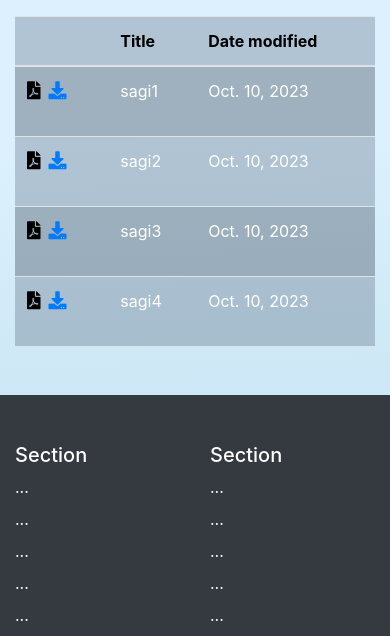
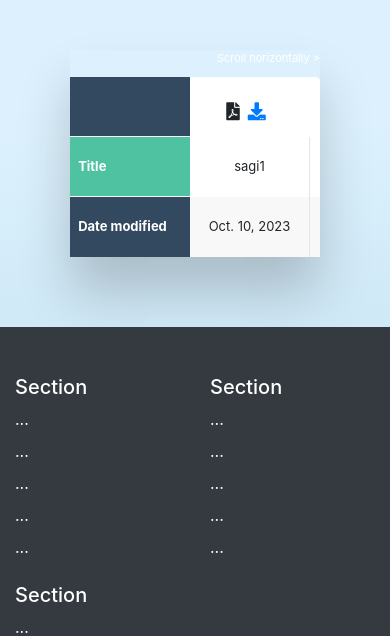
Before and after one commit to erf04/pro-mahoor, a Django app: page /articles/ in a window 390 px wide. Shown: the part 56-692 px from the top of the page. Run offline with Django 4.2, Linux system fonts and the light colour scheme; data comes from the database, SQL or seed files in the repository; some libraries are stand-ins or nearby versions.

Commit message:
articles

```diff
--- a/mahoortah/pages/templates/articles.html
+++ b/mahoortah/pages/templates/articles.html
@@ -1,37 +1,41 @@
-{% extends 'base.html' %}
-{% load static %}
-
-
-{% block content %}
+{% extends 'base.html' %} {% load static %} {% block content %}
 <style>
-    table tr td, table tr th{
-    background-color:rgba(0, 15, 40, 0.2) !important;
-    }
+  /* table tr td,
+  table tr th {
+    background-color: rgba(0, 15, 40, 0.2) !important;
+  } */
 </style>
 
-<div class="container py-3">
-    <table class="table table-hover table-striped">
+<div style="margin-top: 50px;" class="table-wrapper">
+  <table class="fl-table">
     <thead>
       <tr>
-            <th scope="col"></th>
-            <th scope="col">Title</th>
-            <th scope="col">Date modified</th>
+        <th></th>
+        <th>Title</th>
+        <th>Date modified</th>
         <!-- <th scope="col">Handle</th> -->
       </tr>
     </thead>
     <tbody>
-
       {% for article,color in list %}
-
-          <tr style="height: 70px;">
-            <th scope="row" style="padding-right: 10px;"><i class="fa fa-file-pdf" style="font-size: large;"></i><a href=""><i class="fa fa-download px-2" style="font-size: large;" staria-hidden="true"></i></a></th>
-            <td style="color: white;">{{article.title}}</td>
-            <td style="color: white;">{{article.date}}</td>
+      <tr class="table-row">
+        <th>
+          <i class="fa fa-file-pdf" style="font-size: large"></i
+          ><a href=""
+            ><i
+              class="fa fa-download px-2"
+              style="font-size: large"
+              staria-hidden="true"
+            ></i
+          ></a>
+        </th>
+        <td>{{article.title}}</td>
+        <td>{{article.date}}</td>
         <!-- <td>@mdo</td> -->
       </tr>
-
       {% endfor %}
     </tbody>
   </table>
 </div>
+
 {% endblock %}
--- a/mahoortah/static/css/articles.css
+++ b/mahoortah/static/css/articles.css
@@ -1,4 +1,5 @@
 @import url("https://fonts.googleapis.com/css2?family=Baloo+2&display=swap");
+
 /* This pen */
 body {
   font-family: "Baloo 2", cursive;
@@ -7,22 +8,28 @@ body {
   text-rendering: optimizeLegibility;
   font-weight: initial;
 }
+
 .dark {
   background: #110f16;
 }
+
 .light {
   background: #f3f5f7;
 }
-a, a:hover {
+
+a,
+a:hover {
   text-decoration: none;
   transition: color 0.3s ease-in-out;
 }
+
 #pageHeaderTitle {
   margin: 2rem 0;
   text-transform: uppercase;
   text-align: center;
   font-size: 2.5rem;
 }
+
 /* Cards */
 .postcard {
   flex-wrap: wrap;
@@ -34,38 +41,49 @@ a, a:hover {
   position: relative;
   color: #ffffff;
 }
+
 .postcard.dark {
   background-color: #18151f;
 }
+
 .postcard.light {
   background-color: #e1e5ea;
 }
+
 .postcard .t-dark {
   color: #18151f;
 }
+
 .postcard a {
   color: inherit;
 }
-.postcard h1, .postcard .h1 {
+
+.postcard h1,
+.postcard .h1 {
   margin-bottom: 0.5rem;
   font-weight: 500;
   line-height: 1.2;
 }
+
 .postcard .small {
   font-size: 80%;
 }
+
 .postcard .postcard__title {
   font-size: 1.75rem;
 }
+
 .postcard .postcard__img {
   max-height: 180px;
   width: 100%;
   object-fit: cover;
   position: relative;
 }
+
 .postcard .postcard__img_link {
   display: contents;
 }
+
 .postcard .postcard__bar {
   width: 50px;
   height: 10px;
@@ -74,18 +92,21 @@ a, a:hover {
   background-color: #424242;
   transition: width 0.2s ease;
 }
+
 .postcard .postcard__text {
   padding: 1.5rem;
   position: relative;
   display: flex;
   flex-direction: column;
 }
+
 .postcard .postcard__preview-txt {
   overflow: hidden;
   text-overflow: ellipsis;
   text-align: justify;
   height: 100%;
 }
+
 .postcard .postcard__tagbox {
   display: flex;
   flex-flow: row wrap;
@@ -94,6 +115,7 @@ a, a:hover {
   padding: 0;
   justify-content: center;
 }
+
 .postcard .postcard__tagbox .tag__item {
   display: inline-block;
   background: rgba(83, 83, 83, 0.4);
@@ -104,9 +126,11 @@ a, a:hover {
   user-select: none;
   transition: background-color 0.3s;
 }
+
 .postcard .postcard__tagbox .tag__item:hover {
   background: rgba(83, 83, 83, 0.8);
 }
+
 .postcard:before {
   content: "";
   position: absolute;
@@ -118,28 +142,35 @@ a, a:hover {
   opacity: 1;
   border-radius: 10px;
 }
+
 .postcard:hover .postcard__bar {
   width: 100px;
 }
+
 @media screen and (min-width: 769px) {
   .postcard {
     flex-wrap: inherit;
   }
+
   .postcard .postcard__title {
     font-size: 2rem;
   }
+
   .postcard .postcard__tagbox {
     justify-content: start;
   }
+
   .postcard .postcard__img {
     max-width: 300px;
     max-height: 100%;
     transition: transform 0.3s ease;
   }
+
   .postcard .postcard__text {
     padding: 3rem;
     width: 100%;
   }
+
   .postcard .media.postcard__text:before {
     content: "";
     position: absolute;
@@ -149,28 +180,35 @@ a, a:hover {
     height: 130%;
     width: 55px;
   }
+
   .postcard:hover .postcard__img {
     transform: scale(1.1);
   }
+
   .postcard:nth-child(2n+1) {
     flex-direction: row;
   }
+
   .postcard:nth-child(2n+0) {
     flex-direction: row-reverse;
   }
+
   .postcard:nth-child(2n+1) .postcard__text::before {
     left: -12px !important;
     transform: rotate(4deg);
   }
+
   .postcard:nth-child(2n+0) .postcard__text::before {
     right: -12px !important;
     transform: rotate(-4deg);
   }
 }
+
 @media screen and (min-width: 1024px) {
   .postcard__text {
     padding: 2rem 3.5rem;
   }
+
   .postcard__text:before {
     content: "";
     position: absolute;
@@ -179,99 +217,262 @@ a, a:hover {
     height: 130%;
     width: 55px;
   }
+
   .postcard.dark .postcard__text:before {
     background: #18151f;
   }
+
   .postcard.light .postcard__text:before {
     background: #e1e5ea;
   }
 }
+
 /* COLORS */
 .postcard .postcard__tagbox .green.play:hover {
   background: #79dd09;
   color: black;
 }
+
 .green .postcard__title:hover {
   color: #79dd09;
 }
+
 .green .postcard__bar {
   background-color: #79dd09;
 }
+
 .green::before {
   background-image: linear-gradient(-30deg, rgba(121, 221, 9, 0.1), transparent 50%);
 }
+
 .green:nth-child(2n)::before {
   background-image: linear-gradient(30deg, rgba(121, 221, 9, 0.1), transparent 50%);
 }
+
 .postcard .postcard__tagbox .blue.play:hover {
   background: #0076bd;
 }
+
 .blue .postcard__title:hover {
   color: #0076bd;
 }
+
 .blue .postcard__bar {
   background-color: #0076bd;
 }
+
 .blue::before {
   background-image: linear-gradient(-30deg, rgba(0, 118, 189, 0.1), transparent 50%);
 }
+
 .blue:nth-child(2n)::before {
   background-image: linear-gradient(30deg, rgba(0, 118, 189, 0.1), transparent 50%);
 }
+
 .postcard .postcard__tagbox .red.play:hover {
   background: #bd150b;
 }
+
 .red .postcard__title:hover {
   color: #bd150b;
 }
+
 .red .postcard__bar {
   background-color: #bd150b;
 }
+
 .red::before {
   background-image: linear-gradient(-30deg, rgba(189, 21, 11, 0.1), transparent 50%);
 }
+
 .red:nth-child(2n)::before {
   background-image: linear-gradient(30deg, rgba(189, 21, 11, 0.1), transparent 50%);
 }
+
 .postcard .postcard__tagbox .yellow.play:hover {
   background: #bdbb49;
   color: black;
 }
+
 .yellow .postcard__title:hover {
   color: #bdbb49;
 }
+
 .yellow .postcard__bar {
   background-color: #bdbb49;
 }
+
 .yellow::before {
   background-image: linear-gradient(-30deg, rgba(189, 187, 73, 0.1), transparent 50%);
 }
+
 .yellow:nth-child(2n)::before {
   background-image: linear-gradient(30deg, rgba(189, 187, 73, 0.1), transparent 50%);
 }
+
 @media screen and (min-width: 769px) {
   .green::before {
     background-image: linear-gradient(-80deg, rgba(121, 221, 9, 0.1), transparent 50%);
   }
+
   .green:nth-child(2n)::before {
     background-image: linear-gradient(80deg, rgba(121, 221, 9, 0.1), transparent 50%);
   }
+
   .blue::before {
     background-image: linear-gradient(-80deg, rgba(0, 118, 189, 0.1), transparent 50%);
   }
+
   .blue:nth-child(2n)::before {
     background-image: linear-gradient(80deg, rgba(0, 118, 189, 0.1), transparent 50%);
   }
+
   .red::before {
     background-image: linear-gradient(-80deg, rgba(189, 21, 11, 0.1), transparent 50%);
   }
+
   .red:nth-child(2n)::before {
     background-image: linear-gradient(80deg, rgba(189, 21, 11, 0.1), transparent 50%);
   }
+
   .yellow::before {
     background-image: linear-gradient(-80deg, rgba(189, 187, 73, 0.1), transparent 50%);
   }
+
   .yellow:nth-child(2n)::before {
     background-image: linear-gradient(80deg, rgba(189, 187, 73, 0.1), transparent 50%);
   }
 }
+
+
+
+/* Table Styles */
+
+.table-wrapper {
+  margin: 10px 70px 70px;
+  box-shadow: 0px 35px 50px rgba(0, 0, 0, 0.2);
+}
+
+.fl-table {
+  border-radius: 5px;
+  font-size: 12px;
+  font-weight: normal;
+  border: none;
+  border-collapse: collapse;
+  width: 100%;
+  max-width: 100%;
+  white-space: nowrap;
+  background-color: white;
+}
+
+.fl-table td,
+.fl-table th {
+  text-align: center;
+  padding: 8px;
+}
+
+.fl-table td {
+  border-right: 1px solid #f8f8f8;
+  font-size: 12px;
+}
+
+.fl-table thead th {
+  color: #ffffff;
+  background: #4FC3A1;
+}
+
+
+.fl-table thead th:nth-child(odd) {
+  color: #ffffff;
+  background: #324960;
+}
+
+.fl-table tr:nth-child(even) {
+  background: #F8F8F8;
+}
+
+/* Responsive */
+
+@media (max-width: 767px) {
+  .fl-table {
+    display: block;
+    width: 100%;
+  }
+
+  .table-wrapper:before {
+    content: "Scroll horizontally >";
+    display: block;
+    text-align: right;
+    font-size: 11px;
+    color: white;
+    padding: 0 0 10px;
+  }
+
+  .fl-table thead,
+  .fl-table tbody,
+  .fl-table thead th {
+    display: block;
+  }
+
+  .fl-table thead th:last-child {
+    border-bottom: none;
+  }
+
+  .fl-table thead {
+    float: left;
+  }
+
+  .fl-table tbody {
+    width: auto;
+    position: relative;
+    overflow-x: auto;
+  }
+
+  .fl-table td,
+  .fl-table th {
+    padding: 20px .625em .625em .625em;
+    height: 60px;
+    vertical-align: middle;
+    box-sizing: border-box;
+    overflow-x: hidden;
+    overflow-y: auto;
+    width: 120px;
+    font-size: 13px;
+    text-overflow: ellipsis;
+  }
+
+  .fl-table thead th {
+    text-align: left;
+    border-bottom: 1px solid #f7f7f9;
+  }
+
+  .fl-table tbody tr {
+    display: table-cell;
+  }
+
+  .fl-table tbody tr:nth-child(odd) {
+    background: none;
+  }
+
+  .fl-table tr:nth-child(even) {
+    background: transparent;
+  }
+
+  .fl-table tr td:nth-child(odd) {
+    background: #F8F8F8;
+    border-right: 1px solid #E6E4E4;
+  }
+
+  .fl-table tr td:nth-child(even) {
+    border-right: 1px solid #E6E4E4;
+  }
+
+  .fl-table tbody td {
+    display: block;
+    text-align: center;
+  }
+}
+
+.table-row {
+  height: 50px;
+}
```
Also changed, not shown: mahoortah/pages/templates/home2.html (+21 -11 lines), mahoortah/static/css/homestyle2.css. Lines whose indentation alone changed are shown as unchanged.
